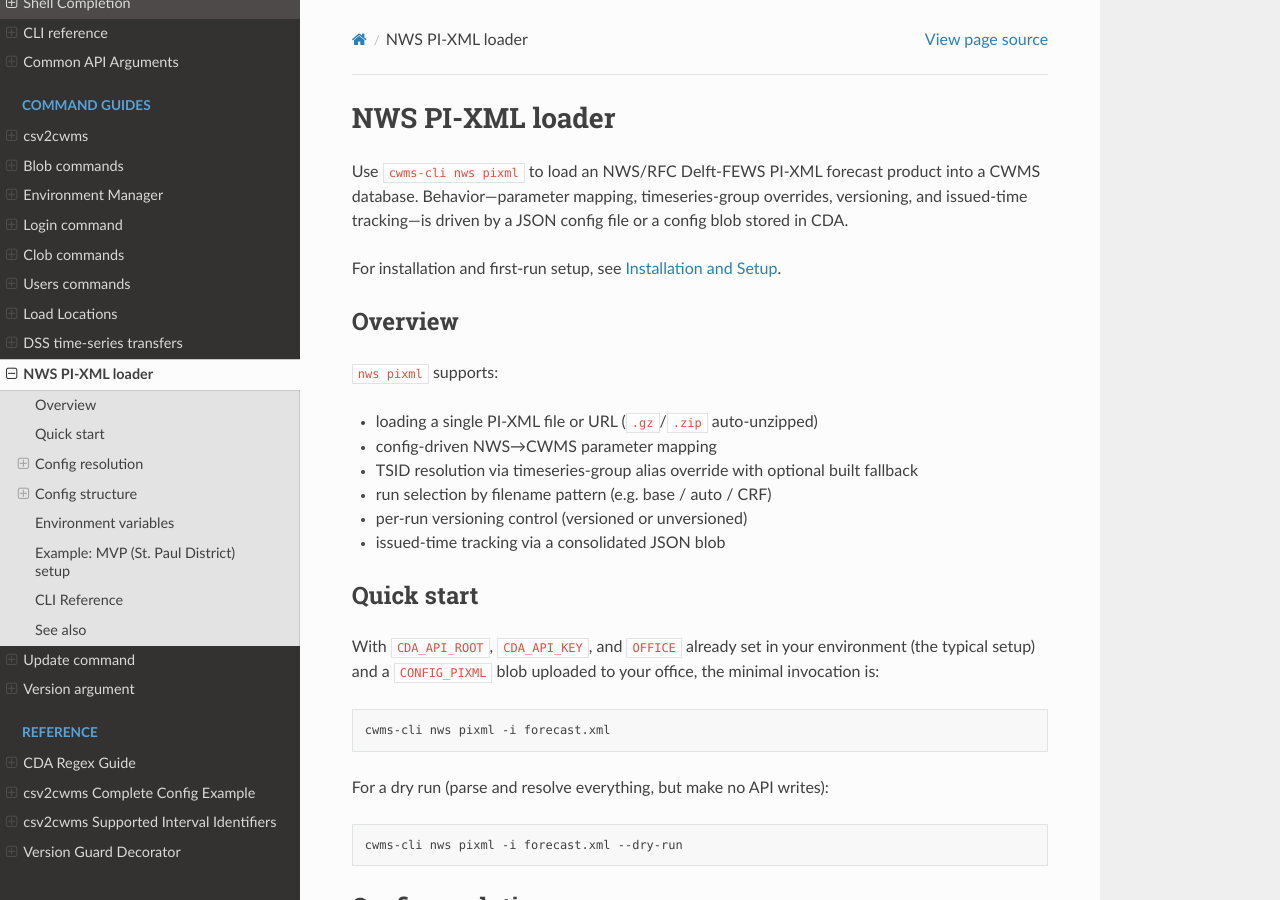
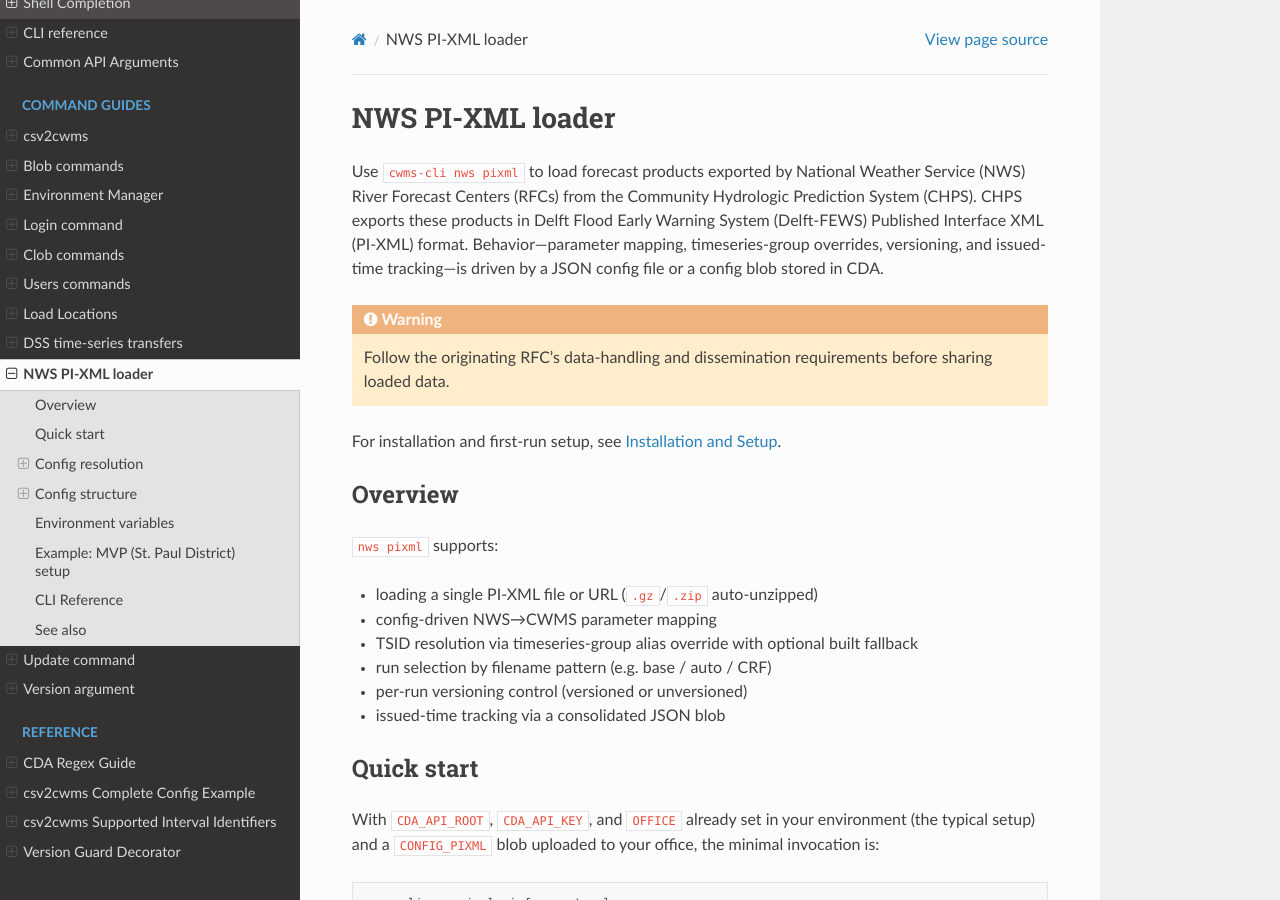
Before and after one commit to HydrologicEngineeringCenter/cwms-cli, a Sphinx documentation site: the page built from docs/cli/nws_pixml.rst, in a window 1280 px wide and 900 px high. Built offline with Sphinx 7.4.7 and the Read the Docs theme 3.1.0, drawn with Linux system fonts in a browser that asks for light colours.

Commit message:
add clarification for pixml format

```diff
--- a/docs/cli/nws_pixml.rst
+++ b/docs/cli/nws_pixml.rst
@@ -1,10 +1,17 @@
 NWS PI-XML loader
 ==================
 
-Use ``cwms-cli nws pixml`` to load an NWS/RFC Delft-FEWS PI-XML forecast
-product into a CWMS database.  Behavior—parameter mapping, timeseries-group
-overrides, versioning, and issued-time tracking—is driven by a JSON config
-file or a config blob stored in CDA.
+Use ``cwms-cli nws pixml`` to load forecast products exported by National
+Weather Service (NWS) River Forecast Centers (RFCs) from the Community
+Hydrologic Prediction System (CHPS). CHPS exports these products in Delft Flood
+Early Warning System (Delft-FEWS) Published Interface XML (PI-XML) format.
+Behavior—parameter mapping, timeseries-group overrides, versioning, and
+issued-time tracking—is driven by a JSON config file or a config blob stored in
+CDA.
+
+.. warning::
+
+   Follow the originating RFC's data-handling and dissemination requirements before sharing loaded data.
 
 For installation and first-run setup, see :doc:`Installation and Setup <setup>`.
 
```
